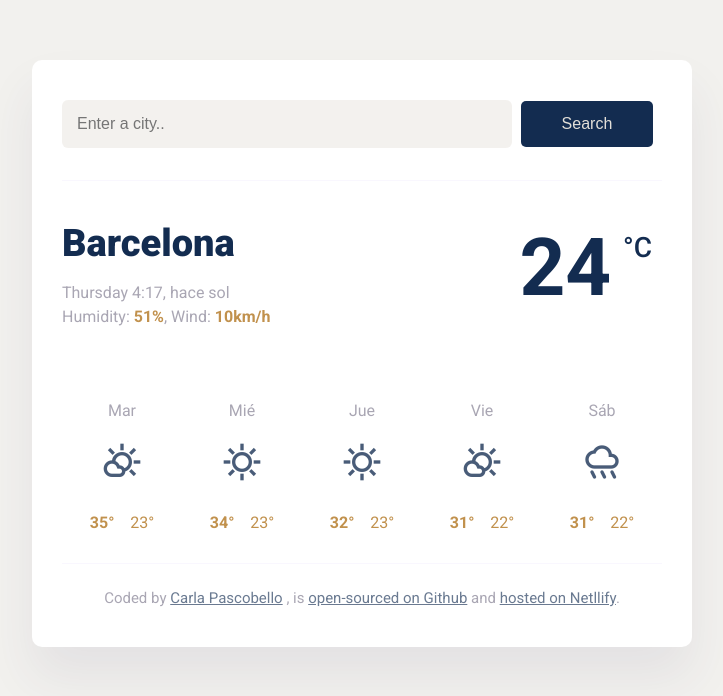
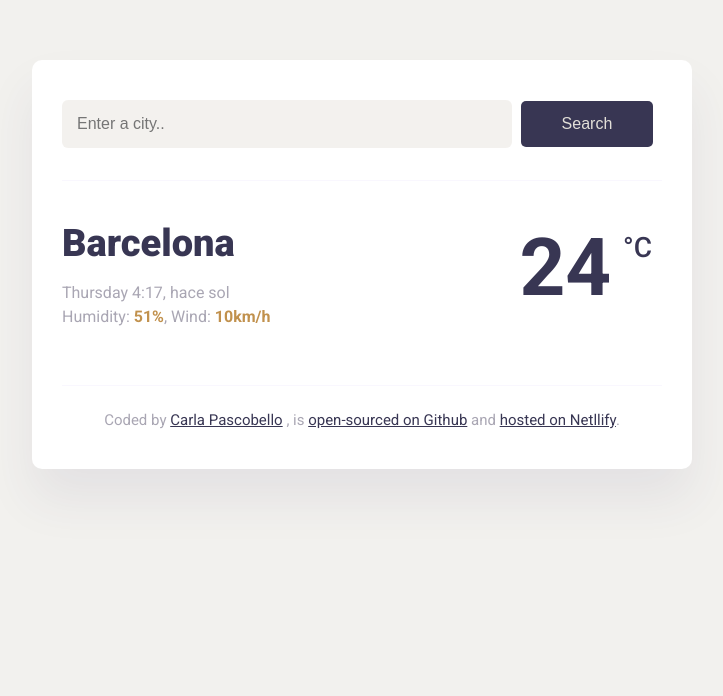
Before and after one commit to carlapascobello/weather-forecast, a plain HTML site: page index.html in a window 1280 px wide. Shown: the whole page, without its empty margins (278-1001 px from the left). Drawn offline with nearby package versions, Linux system fonts and the light colour scheme; no server answers.

Commit message:
Removed forecasts by turning them to comments and adjusted colors on css

```diff
--- a/src/style.css
+++ b/src/style.css
@@ -37,7 +37,7 @@ form {
 .submit-form {
   margin-left: 5px;
   font-size: 16px;
-  background-color: #132c50;
+  background-color: #383653;
   color: #e2dfd8;
   border: none;
   padding: 15px;
@@ -103,7 +103,7 @@ footer {
 }
 
 a {
-  color: #132c50a1;
+  color: #383653;
 }
 
 ul {
@@ -111,6 +111,7 @@ ul {
   padding: 0;
 }
 
+/*
 .daily-forecasts {
   display: flex;
   justify-content: space-around;
@@ -141,11 +142,15 @@ span.material-symbols-outlined {
   font-size: 40px;
 }
 
-/* colors */
+// colors
+*/
+
 .current-city,
 .current-temperature-value,
 .current-temperature-unit {
-  color: #132c50;
+  color: #383653;
+
+  /* #132c50m */
 }
 
 .current-temperature-icon,
```
Also changed, not shown: index.html (+2 -0 lines).
